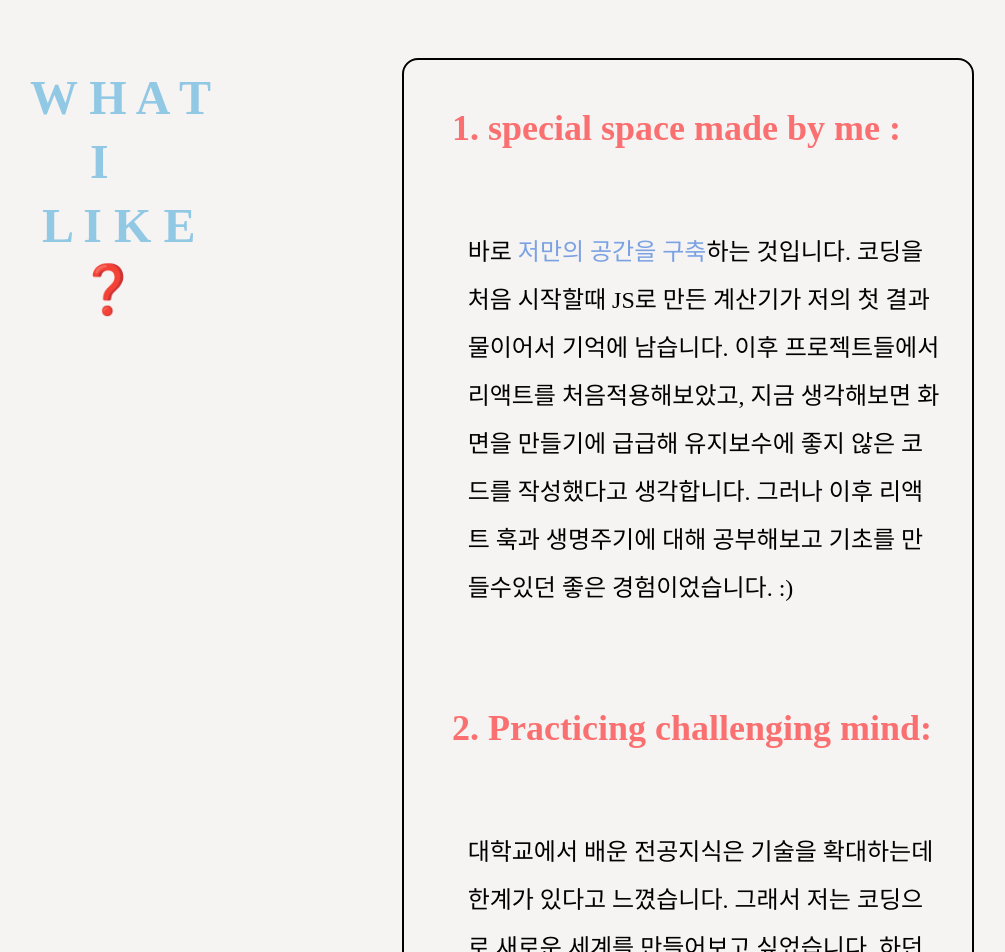
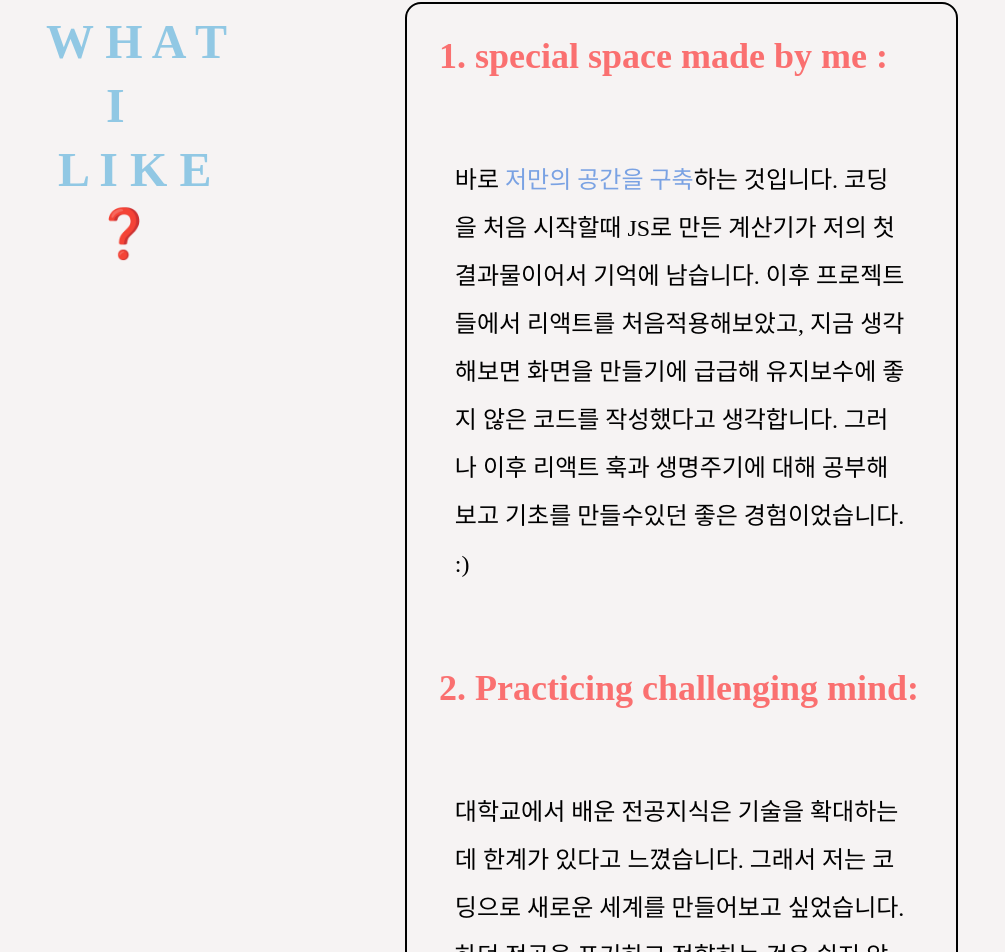
Before and after one commit to yeomdogyeong/my_portfolio, a React (Create React App) app: page / in a window 1280 px wide. Shown: the part 1815-2767 px from the top of the page, without its empty margins (146-1151 px from the left). Built offline with nearby package versions, Linux system fonts and the light colour scheme; a web font is replaced by a local one.

Commit message:
Fix: About 레이아웃 정리

```diff
--- a/src/components/About.tsx
+++ b/src/components/About.tsx
@@ -5,19 +5,19 @@ const About: React.FC = () => {
   const { isDarkMode } = useDarkModeStore();
 
   return (
-    <div className="flex flex-col justify-between items-start w-full h-full lg:flex-row lg:w-3/4 mt-60 mb-20">
+    <div className="flex flex-col justify-between items-start w-full h-full lg:flex-row lg:w-3/4 p-4 mt-60 mb-20">
       <div
         className={`${isDarkMode ? "bg-[#635985]" : "bg-[#f6f3f3]"} ${
           isDarkMode ? "text-[#f6d776]" : "text-[#91c8e4]"
-        } w-full lg:w-1/2 p-4 flex flex-row lg:flex-col justify-start text-5xl font-bold sticky top-[84px] z-10`}
+        } w-full lg:w-1/2 p-4 flex flex-row lg:flex-col justify-start text-3xl font-bold sticky top-[80px] z-10 sm:text-5xl`}
       >
         <div className="mb-4 lg:mr-4">{`W H A T `}</div>
         <div className="mb-4 lg:mr-4">{`\u00A0\u00A0\u00A0\u00A0\u00A0I`}</div>
         <div className="mb-4 lg:mr-4">{`\u00A0L I K E`}</div>
         <div>{`\u00A0\u00A0\u00A0\u00A0❓`}</div>
       </div>
-      <div className="w-full lg:w-3/4 border-2 rounded-2xl">
-        <div className={`p-8 m-4 h-full w-full `}>
+      <div className="w-full lg:w-3/4 border-2 rounded-2xl ">
+        <div className={`p-8 h-full w-full `}>
           <Zoom className="text-4xl font-bold  text-[#FA7070]">
             1. special space made by me :
           </Zoom>
@@ -40,7 +40,7 @@ const About: React.FC = () => {
             <br />
           </div>
         </div>
-        <div className={`p-8 m-4 h-full w-full`}>
+        <div className={`p-8 h-full w-full`}>
           <Zoom className="text-4xl font-bold  text-[#FA7070]">
             2. Practicing challenging mind:
           </Zoom>
@@ -62,7 +62,7 @@ const About: React.FC = () => {
             이야 말로 나 자신을 발전시키고 삶의 원동력이 될 수 있다고 느낍니다.
           </div>
         </div>
-        <div className={`p-8 m-4 h-full w-full `}>
+        <div className={`p-8 h-full w-full `}>
           <Zoom className="text-4xl font-bold  text-[#FA7070]">
             3. UI/UX tailored to the user :
           </Zoom>
--- a/src/components/Header.tsx
+++ b/src/components/Header.tsx
@@ -38,17 +38,17 @@ const Header: React.FC = () => {
   //감시하면서 스크롤이벤트가 있을때는 헤더에 배경이 생기게, 아니면 모두 transparent
   return (
     <div
-      className={`z-20 flex justify-between fixed top-0 w-full h-15 ${
+      className={` sm:text-sm z-20 flex justify-between fixed top-0 w-full h-15 ${
         !isOnTop && isDarkMode ? "bg-[#635985]" : !isOnTop ? "bg-[#4682a9]" : ""
       }`}
     >
-      <div className={`w-1/3 text-3xl p-6 `}>
+      <div className={`w-1/3 text-3xl p-6 hidden sm:block `}>
         <span className={`header ${isDarkMode ? "text-white" : ""}`}>
           YDG's PF
         </span>
       </div>
       <div
-        className={`header flex text-2xl justify-end items-center gap-x-10 w-full p-6`}
+        className={`header flex text-2xl justify-between items-center gap-x-10 w-full p-6 sm:justify-end`}
       >
         <div className="flex justify-between cursor-pointer">
           <ScrollLink
--- a/src/page/Main.css
+++ b/src/page/Main.css
@@ -9,10 +9,10 @@
   white-space: nowrap; /* 줄바꿈 방지 */
   overflow: hidden; /* 넘치는 텍스트 숨기기 */
   text-overflow: ellipsis;
-  min-width: 500px;
+  /* min-width: 500px; */
 }
 
-.all-none {
+.none {
   color: transparent;
   background-color: transparent;
 }
--- a/src/page/Main.tsx
+++ b/src/page/Main.tsx
@@ -55,7 +55,7 @@ function Main() {
             <span>를 공부하고 있는</span>
           </div>
         </div>
-        <VerticalAni />
+        {/* <VerticalAni /> */}
         <Slide className="flex justify-center items-center">
           <Profile member={dogyeong} />
         </Slide>
@@ -63,7 +63,7 @@ function Main() {
         <About />
         <div
           id="project"
-          className={`border-dotted border w-full m-20 ${
+          className={`border-dotted border w-full m-20 p-4 ${
             isDarkMode ? "" : "border-gray-400"
           }`}
         ></div>
```
